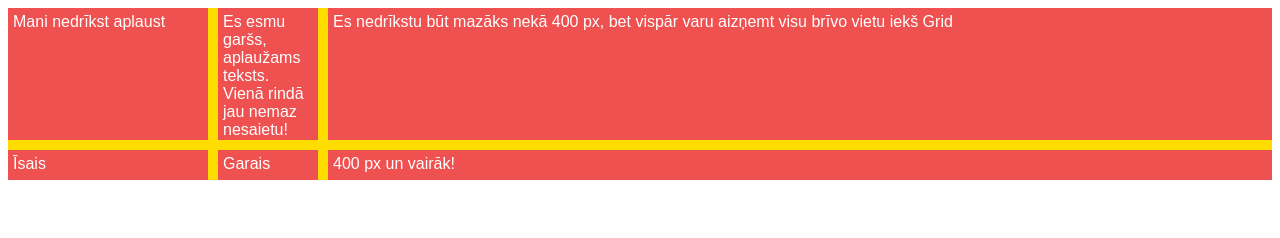
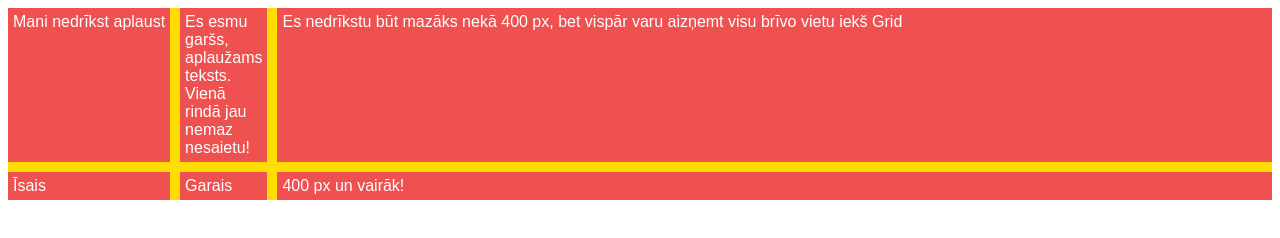
Before and after one commit to OskarsEngelss/learn-css-grid, a plain HTML site: page do-more-with-css-grid-main/4uzdevums/index.html in a window 1280 px wide. Drawn offline with Linux system fonts and the light colour scheme.

Commit message:
4 tasks added

```diff
--- a/do-more-with-css-grid-main/4uzdevums/style.css
+++ b/do-more-with-css-grid-main/4uzdevums/style.css
@@ -6,8 +6,8 @@
   Kopā ir 2 rindas un tās aizņem tieši tik daudz vietas,
   cik garākajam tekstam vajadzīgs.*/
   display: grid;
-  grid-template-columns: 200px 100px minmax(400px, auto);
-  grid-template-rows: 132px 30px;
+  grid-template-columns: max-content min-content minmax(400px, auto);
+  grid-template-rows: repeat(2, auto);
 
 
   gap: 10px;
```
